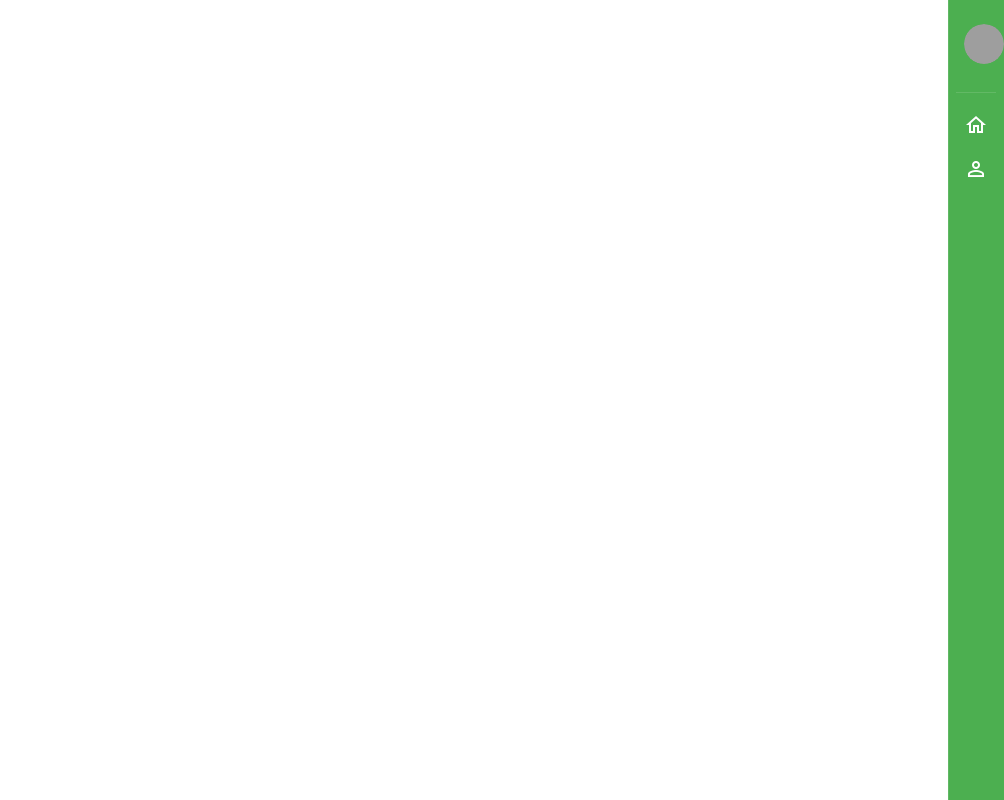
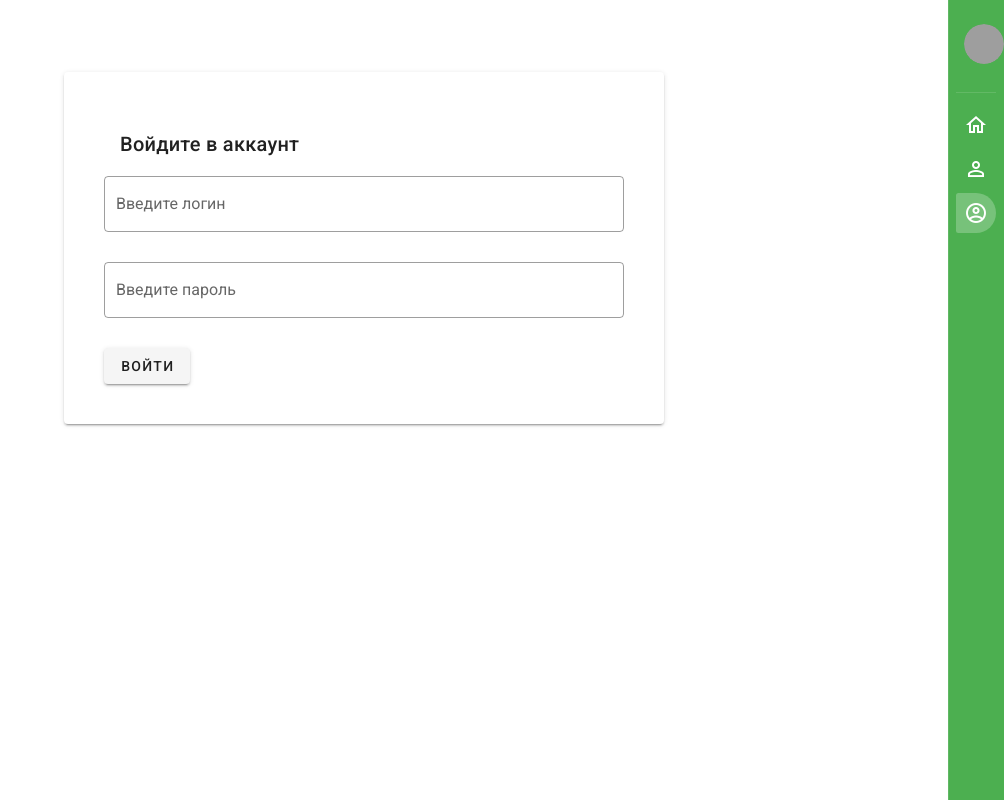
Before and after one commit to juuzzrr/vue-soc, a Vue app: page /log in a window 1280 px wide. Shown: the whole page, without its empty margins (276-1280 px from the left). Built offline with nearby package versions, Linux system fonts and the light colour scheme; grey boxes are pictures that could not be loaded.

Commit message:
подключение json api и компонент логина, переход на меин пейж

```diff
--- a/src/App.vue
+++ b/src/App.vue
@@ -20,10 +20,10 @@
         </v-list-item-avatar>
         <v-list-item-content class="text-left">
           <v-list-item-title class="font-weight-black">
-            ЛОХ
+            рандом
           </v-list-item-title>
           <v-list-item-subtitle>
-            ЛОХОВИЧ
+            рандомович
           </v-list-item-subtitle>
         </v-list-item-content>
 
@@ -38,23 +38,30 @@
         <v-list-item-title class="text-left">Главная</v-list-item-title>
       </v-list-item>
 
-      <v-list-item link to="/acc" exact>
+      <v-list-item link to="/acc/1" exact>
         <v-list-item-icon>
           <v-icon>mdi-account-outline</v-icon>
         </v-list-item-icon>
         <v-list-item-title class="text-left">Мой профиль</v-list-item-title>
       </v-list-item>
-      </v-list>
+
+      <v-list-item link to="/log" exact>
+        <v-list-item-icon>
+          <v-icon>mdi-account-circle-outline</v-icon>
+        </v-list-item-icon>
+        <v-list-item-title class="text-left">Войти</v-list-item-title>
+      </v-list-item>
+
+</v-list>
 
     </v-navigation-drawer>
 
 
     <v-content class="px-12 py-3" >
       <v-container fluid>
-        <router-view/>
+        <router-view v-on:login="updateUser" />
       </v-container>
     </v-content>
-
   </v-app>
 </template>
 
@@ -66,6 +73,11 @@ export default {
     nav:true,
     profile: null,
   }),
+  methods: {
+    updateUser(){
+
+    }
+  },
 };
 </script>
 <style>
--- a/src/router/index.js
+++ b/src/router/index.js
@@ -1,9 +1,10 @@
 import Vue from 'vue'
 import VueRouter from 'vue-router'
-import Profile from '../components/Profile.vue'
-import Card from '../components/Card.vue'
+import Profile from '../views/Profile.vue'
+import Pr from '../views/Pr.vue'
+import Card from '../views/Card.vue'
 import Home from '../views/Home.vue'
-
+import Log from '../views/Log.vue'
 
 Vue.use(VueRouter)
 
@@ -14,14 +15,24 @@ const routes = [
     component: Home
   },
   {
-    path: '/acc/',
+    path: '/acc/:id',
     name: 'acc',
     component: Profile
   },
   {
-    path: '/acc/:id',
+    path: '/acc',
+    name: 'Pr',
+    component: Pr
+  },
+  {
+    path: '/acc',
     name: 'card',
     component: Card
+  },
+  {
+    path: '/log',
+    name: 'log',
+    component: Log
   },
 ]
 const router = new VueRouter({
--- /dev/null
+++ b/src/views/Home.vue
@@ -0,0 +1,15 @@
+<template>
+    <div>
+        <v-row class="text-left">
+            <v-col cols="10" class="ml-15 mt-15">
+                <h1 class="green--text text--darken-2" style="font-size:60px; margin-bottom:50px;">
+                    Social Link
+                </h1>
+                <img src="https://im0-tub-ru.yandex.net/i?id=d710a87f0b3c182c3e78814ff5ef6648&n=13">
+                <h1>
+                    An innovative social network. Add friends. <br>Communicate. Post and share the news with your loved ones!
+                </h1>
+            </v-col>
+    </v-row>
+        </div>
+</template>
--- /dev/null
+++ b/src/views/Log.vue
@@ -0,0 +1,51 @@
+<template>
+    <div class="d-flex justify-center">
+        <v-card width="600px" class="mt-12 pa-10">
+            <v-card-title>
+                Войдите в аккаунт
+            </v-card-title>
+
+            <v-text-field
+                label="Введите логин"
+                v-model="login"
+                outlined
+            ></v-text-field>
+
+            <v-text-field
+                label="Введите пароль"
+                v-model="password"
+                outlined
+            ></v-text-field>
+
+            <v-btn @click="authenticate">
+                Войти
+            </v-btn>
+        </v-card>
+    </div>
+</template>
+<script>
+export default{
+    name:'log',
+    methods: {
+        authenticate(){
+            this.axios.get('http://37.77.104.246/api/jsonstorage/?id=a52e0d0a39afc0dc14475591cebca379')
+            .then(
+                (response)=>{
+                    let users = response.data;
+                    let found = false;
+                    for(let index in users){
+                        if(this.login == users[index].login && this.password == users[index].password){
+                            this.$emit('login', index);
+                            this.$router.push('/');
+                            found = true;
+                            break;
+                        }
+                    }
+                    if(!found)
+                        window.alert('Неверный логин или пароль')
+                }
+            )
+        }
+    }
+}
+</script>
--- /dev/null
+++ b/src/views/Pr.vue
@@ -0,0 +1,74 @@
+<template name="acc">
+    <div
+    :name="pst.name"
+    :website="pst.website"
+    :email="pst.email"
+    :city="adr.city"
+    >
+        <v-row class="text-left">
+            <v-col cols="10">
+                <h1 class="green--text text--darken-2">
+                    <v-icon large color="green darken-2">mdi-account-outline</v-icon>
+                    {{pst.name}}
+                </h1>
+            </v-col>
+        </v-row>
+        <v-row class="text-left">
+            <v-col cols="2">
+                <img src="https://randomuser.me/api/portraits/men/7.jpg" style="max-width: 100%">
+            </v-col>
+            <v-col cols="10" class="text-left">
+                <p>
+                    Веб-сайт: <a :href="pst.website" target="_blank">{{pst.website}}</a>
+                </p>
+                <p>
+                    E-mail: <a :href="pst.email">{{pst.email}}</a>
+                </p>
+                <p>
+                    Город: {{adr.city}}
+                </p>
+                <p
+                :name="com.name"
+                >
+                    Место работы: {{com.name}}
+                </p>
+            </v-col>
+        </v-row>
+        </div>
+</template>
+<script>
+export default{
+    name:"acc",
+    id: 5,
+    data() {
+        return{
+            pst: [],
+            adr: [],
+            com: [],
+            post: [],
+        }
+    },
+    methods: {
+        user(){
+            this.axios.get(`http://jsonplaceholder.typicode.com/users/${this.$route.params.id}`)
+            .then( (response)=>{
+                this.pst=response.data;
+                this.adr=response.data.address;
+                this.com=response.data.company;
+                }
+            )
+    },
+    },
+    mounted(){
+        this.user();
+    },
+    watch:{
+        $route(){
+            this.user();
+        }
+    }
+}
+</script>
+<style>
+
+</style>
--- a/src/components/Profile.vue
+++ b/src/views/Profile.vue
@@ -73,14 +73,14 @@ export default{
     },
     methods: {
         user(){
-            this.axios.get("http://jsonplaceholder.typicode.com/users/5")
+            this.axios.get(`http://jsonplaceholder.typicode.com/users/${this.$route.params.id}`)
             .then( (response)=>{
                 this.pst=response.data;
                 this.adr=response.data.address;
                 this.com=response.data.company;
                 }
             ),
-            this.axios.get("http://jsonplaceholder.typicode.com/posts?userId=5")
+            this.axios.get(`http://jsonplaceholder.typicode.com/posts?userId=${this.$route.params.id}`)
             .then( (response)=>{
                 this.post=response.data;
                 }
@@ -90,6 +90,11 @@ export default{
     mounted(){
         this.user();
     },
+    watch:{
+        $route(){
+            this.user();
+        }
+    }
 }
 </script>
 <style>
```
Also changed, not shown: src/views/Card.vue (renamed from src/components/Card.vue).
